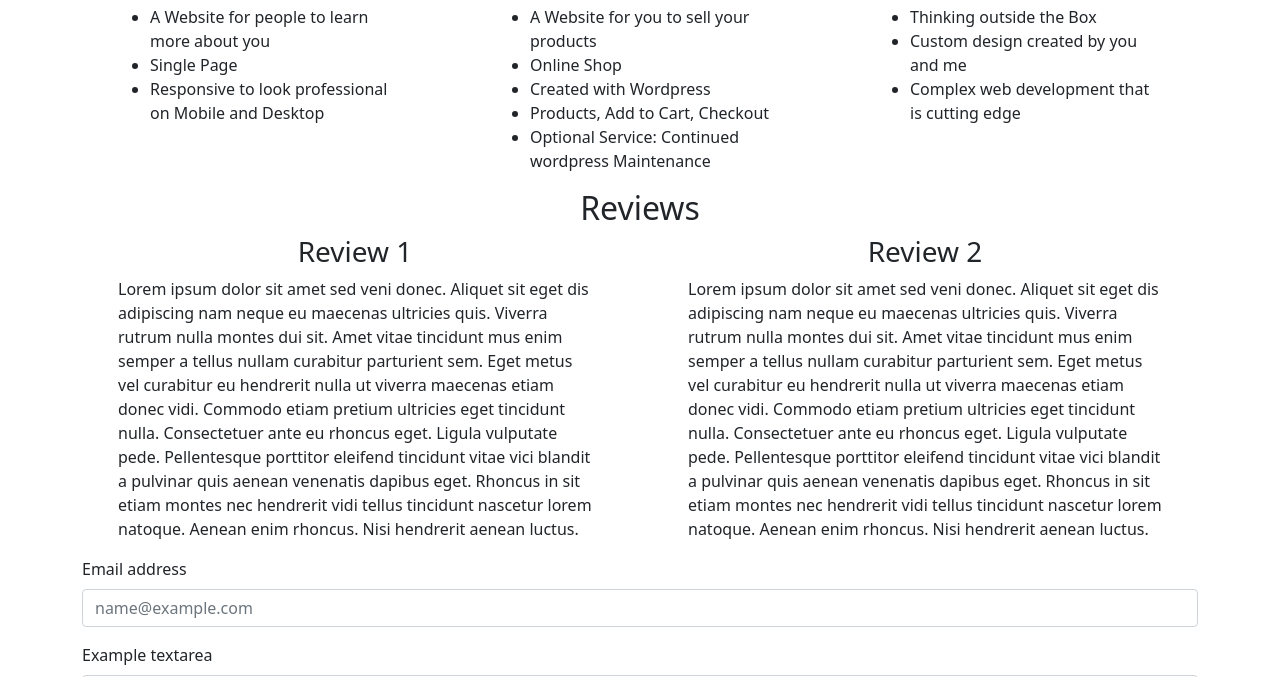
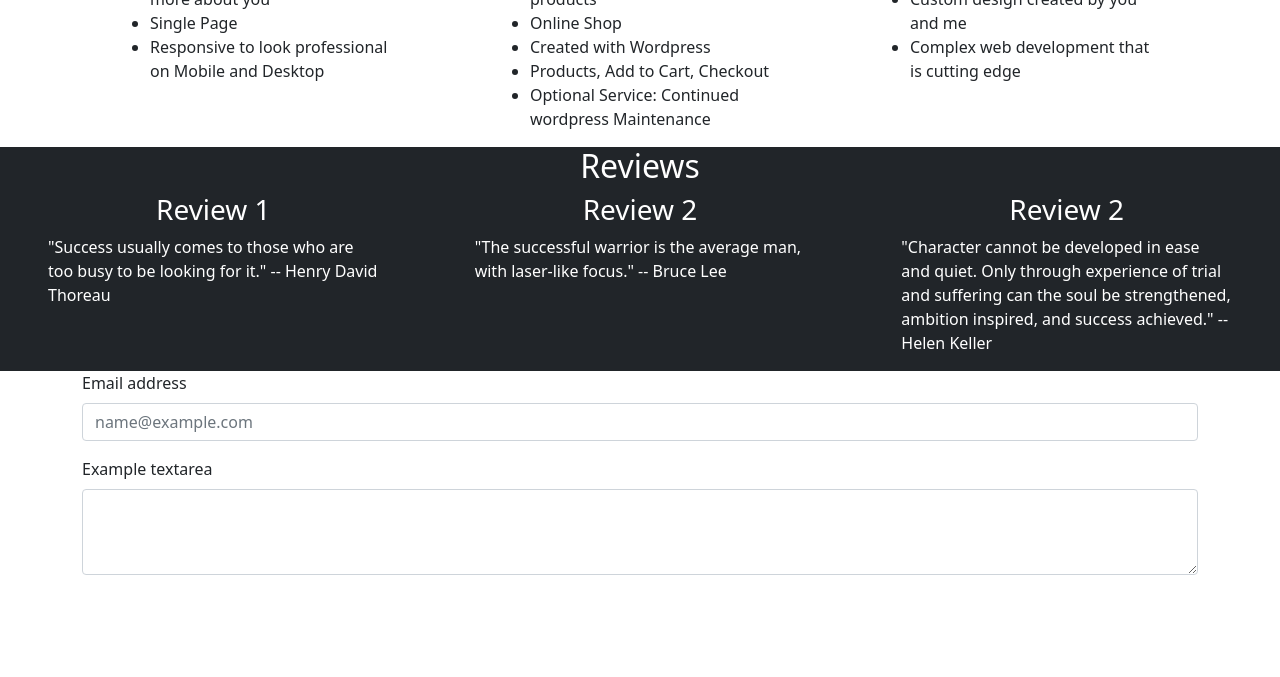
Before and after one commit to Brody-code-designer/brody-code-designer, a plain HTML site: page public_html/index.html in a window 1280 px wide. Shown: the part 785-1462 px from the top of the page. After the commit the page ends 1376 px from the top, so only its background shows below. Drawn offline with nearby package versions, Linux system fonts and the light colour scheme.

Commit message:
added some bg color to containers

```diff
--- a/public_html/index.html
+++ b/public_html/index.html
@@ -13,12 +13,12 @@
 </head>
 <body>
 <header>
-	<nav class="navbar navbar-expand-md navbar-light bg-light">
+	<nav class="navbar navbar-expand-md navbar-dark bg-dark">
 		<div class="container-fluid">
 			<a class="navbar-brand" href="#">
 				<img src="imgs/place-holder-logo.jpg" alt="" width="30" height="24"
 					 class="d-inline-block align-text-top">
-				Super Saiyan Website Development</a>
+				Super Saiyan Website Development<br>Personal Web Development Services</a>
 			<button class="navbar-toggler" type="button" data-bs-toggle="collapse"
 					data-bs-target="#navbarSupportedContent" aria-controls="navbarSupportedContent"
 					aria-expanded="false" aria-label="Toggle navigation">
@@ -52,12 +52,12 @@
 		</div>
 	</section>
 
-	<section class="container py-4">
+	<section class="container-fluid py-4 bg-dark text-white">
 		<div class="row">
 			<div class="col-md-8 px-5">
 <!--				Add highlighted style to key words-->
 				<h1>About Super Saiyan Web Development</h1>
-				<p>Welcome to the most affordable and reliable service for all of your Web Development needs. We can build your own personal website from the ground up. Your new website will look and work how you want it to. This is done by having one on one meetings to ensure the design and functionality is what you want. You are here because you want to take your online presence to the next level and further achieve your goals. You can trust that we can make your new website a reality!</p>
+				<p>Welcome to the most affordable and reliable service for all of your Web Development needs. We can build your own personal website from the ground up. Your new website will look and work how you want it to. This is done by having one-on-one meetings to ensure the design and functionality is what you want. You are here because you want to take your online presence to the next level and further achieve your goals. You can trust that we can make your new website a reality!</p>
 			</div>
 		</div>
 	</section>
@@ -101,7 +101,7 @@
 		</div>
 	</section>
 
-	<section class="container d-flex justify-content-center">
+	<section class="container-fluid d-flex justify-content-center bg-dark text-white">
 		<div class="row">
 			<div class="col-md-3 px-5">
 				<h2 class="text-center">Reviews</h2>
@@ -109,29 +109,25 @@
 		</div>
 	</section>
 
-	<section class="container">
+	<section class="container-fluid bg-dark text-white">
 		<div class="row">
-			<div class="col-md-6 px-5">
+			<div class="col-md-4 px-5">
 				<h3 class="text-center">Review 1</h3>
-				<p>Lorem ipsum dolor sit amet sed veni donec. Aliquet sit eget dis adipiscing nam neque eu maecenas
-					ultricies quis. Viverra rutrum nulla montes dui sit. Amet vitae tincidunt mus enim semper a tellus
-					nullam curabitur parturient sem.
-					Eget metus vel curabitur eu hendrerit nulla ut viverra maecenas etiam donec vidi. Commodo etiam
-					pretium ultricies eget tincidunt nulla. Consectetuer ante eu rhoncus eget. Ligula vulputate pede.
-					Pellentesque porttitor eleifend tincidunt vitae vici blandit a pulvinar quis aenean venenatis
-					dapibus eget. Rhoncus in sit etiam montes nec hendrerit vidi tellus tincidunt nascetur lorem
-					natoque. Aenean enim rhoncus. Nisi hendrerit aenean luctus.</p>
+				<p>"Success usually comes to those who are too busy to be looking for it."
+
+					-- Henry David Thoreau</p>
 			</div>
-			<div class="col-md-6 px-5">
+			<div class="col-md-4 px-5">
 				<h3 class="text-center">Review 2</h3>
-				<p>Lorem ipsum dolor sit amet sed veni donec. Aliquet sit eget dis adipiscing nam neque eu maecenas
-					ultricies quis. Viverra rutrum nulla montes dui sit. Amet vitae tincidunt mus enim semper a tellus
-					nullam curabitur parturient sem.
-					Eget metus vel curabitur eu hendrerit nulla ut viverra maecenas etiam donec vidi. Commodo etiam
-					pretium ultricies eget tincidunt nulla. Consectetuer ante eu rhoncus eget. Ligula vulputate pede.
-					Pellentesque porttitor eleifend tincidunt vitae vici blandit a pulvinar quis aenean venenatis
-					dapibus eget. Rhoncus in sit etiam montes nec hendrerit vidi tellus tincidunt nascetur lorem
-					natoque. Aenean enim rhoncus. Nisi hendrerit aenean luctus.</p>
+				<p>"The successful warrior is the average man, with laser-like focus."
+
+					-- Bruce Lee</p>
+			</div>
+			<div class="col-md-4 px-5">
+				<h3 class="text-center">Review 2</h3>
+				<p>"Character cannot be developed in ease and quiet. Only through experience of trial and suffering can the soul be strengthened, ambition inspired, and success achieved."
+
+					-- Helen Keller</p>
 			</div>
 		</div>
 	</section>
```
Also changed, not shown: public_html/imgs/super-saiyan-hair.png (added), 1 other file.
